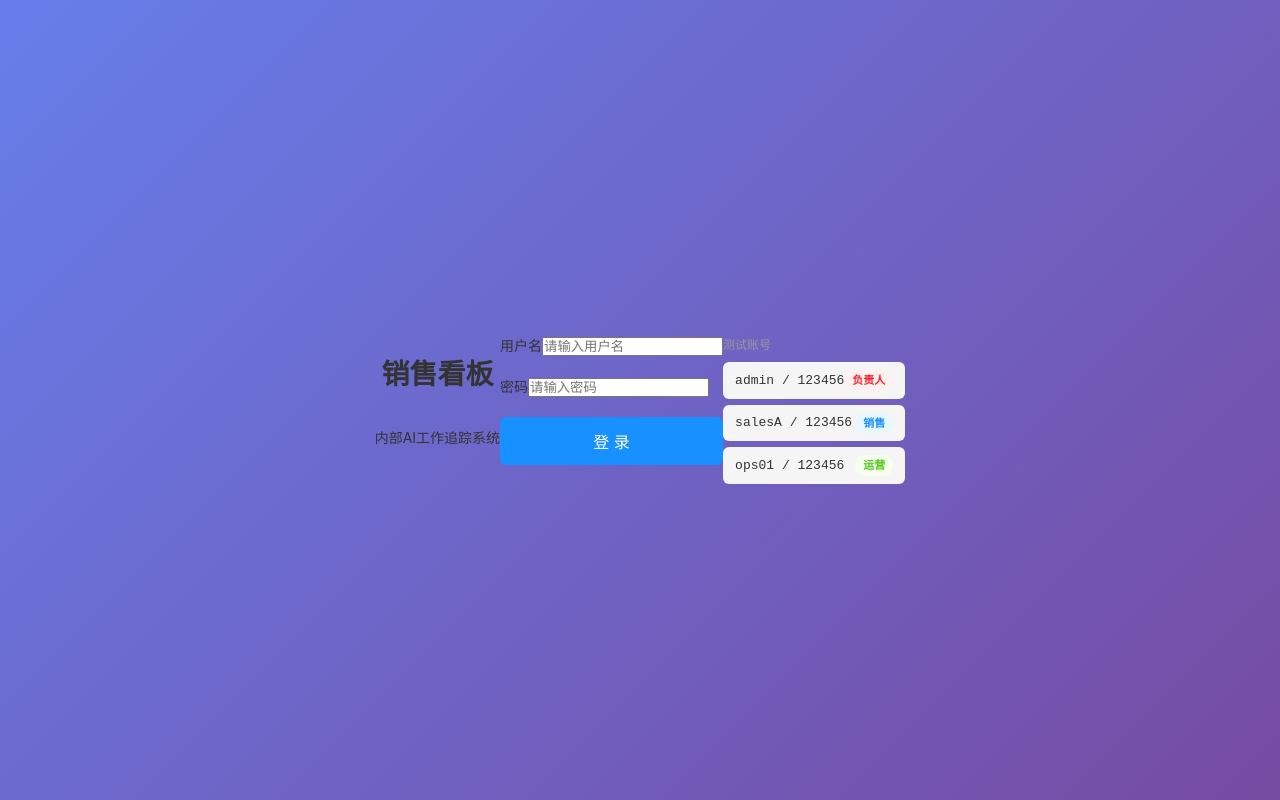
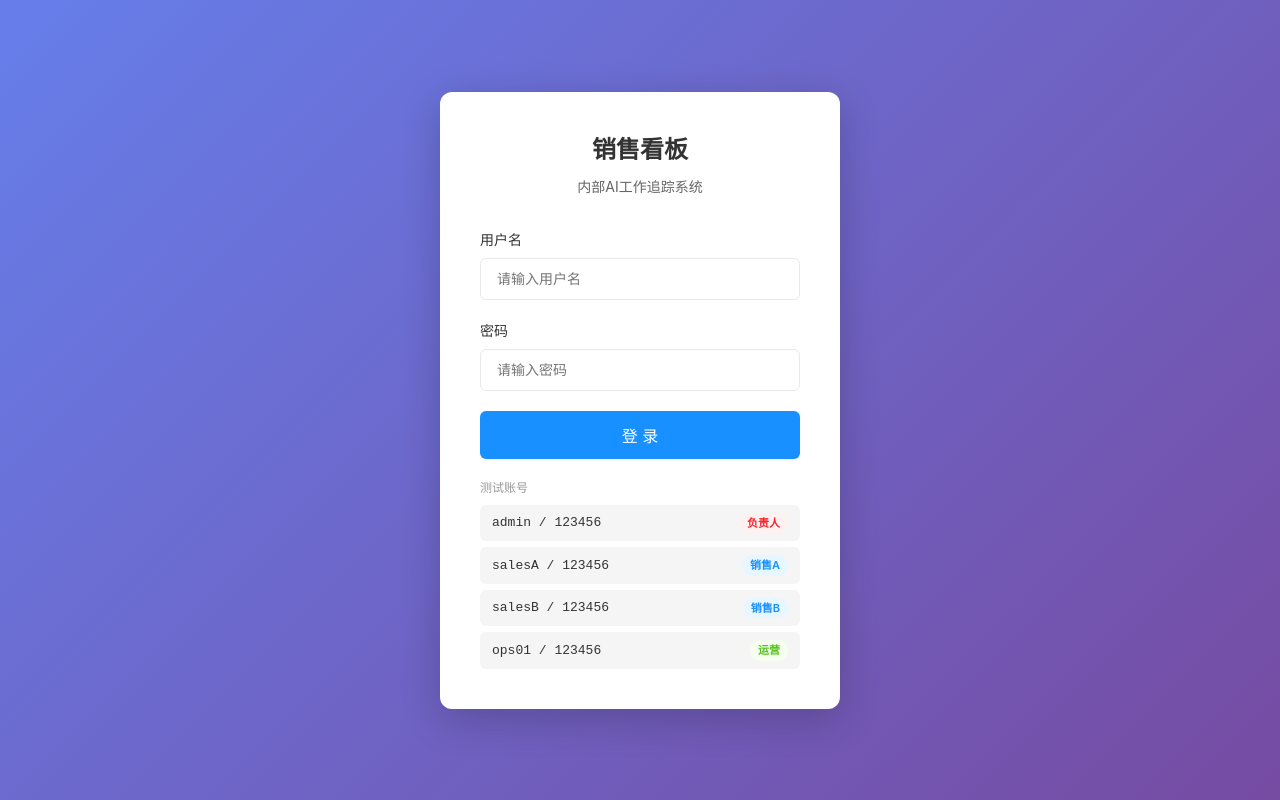
Before and after one commit to Dudula-qq/sales-dashboard-v3, a React (Vite) app: page / in a window 1280 px wide. Built offline with nearby package versions, Linux system fonts and the light colour scheme.

Commit message:
fix: 登录页CSS类名匹配修正，补充salesB测试账号

```diff
--- a/src/components/SalesLogin/index.jsx
+++ b/src/components/SalesLogin/index.jsx
@@ -28,14 +28,14 @@ const SalesLogin = ({ onLogin }) => {
   };
 
   return (
-    <div className="login-page">
-      <div className="login-container">
-        <div className="login-header">
-          <h1 className="login-title">销售看板</h1>
-          <p className="login-subtitle">内部AI工作追踪系统</p>
+    <div className="login-container">
+      <div className="login-card">
+        <div className="login-title">
+          <h1>销售看板</h1>
+          <p>内部AI工作追踪系统</p>
         </div>
         <form onSubmit={handleSubmit} className="login-form">
-          <div className="login-field">
+          <div className="form-group">
             <label>用户名</label>
             <input
               type="text"
@@ -45,7 +45,7 @@ const SalesLogin = ({ onLogin }) => {
               disabled={loading}
             />
           </div>
-          <div className="login-field">
+          <div className="form-group">
             <label>密码</label>
             <input
               type="password"
@@ -69,7 +69,11 @@ const SalesLogin = ({ onLogin }) => {
             </div>
             <div className="login-account-item" onClick={() => { setUsername('salesA'); setPassword('123456'); }}>
               <span className="account-name">salesA / 123456</span>
-              <span className="account-role role-sales">销售</span>
+              <span className="account-role role-sales">销售A</span>
+            </div>
+            <div className="login-account-item" onClick={() => { setUsername('salesB'); setPassword('123456'); }}>
+              <span className="account-name">salesB / 123456</span>
+              <span className="account-role role-sales">销售B</span>
             </div>
             <div className="login-account-item" onClick={() => { setUsername('ops01'); setPassword('123456'); }}>
               <span className="account-name">ops01 / 123456</span>
```
